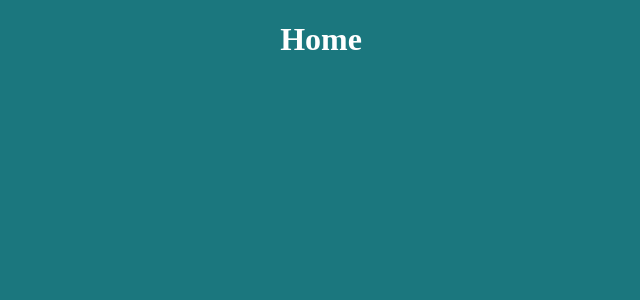
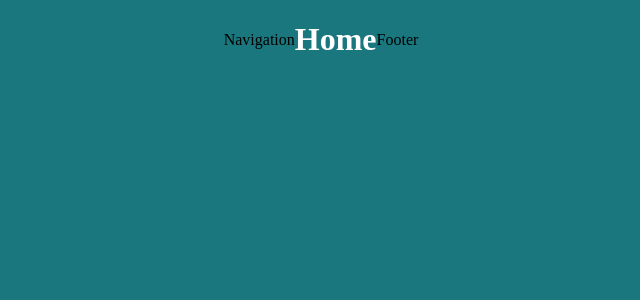
Before and after one commit to syamjithas/base-template, a React (Create React App) app: page / in a window 1280 px wide. Shown: the top 300 px of the page, without its empty margins (319-959 px from the left). Built offline with nearby package versions, Linux system fonts and the light colour scheme.

Commit message:
docker setup

```diff
--- /dev/null
+++ b/src/components/footer/Footer.tsx
@@ -0,0 +1,7 @@
+
+
+export const Footer = () => {
+    return (
+        <div>Footer</div>
+    )
+}
--- a/src/components/index.ts
+++ b/src/components/index.ts
@@ -1 +1,3 @@
 export { FullscreenLoader } from './fs-loader/FullscreenLoader'
+export { Footer } from './footer/Footer'
+export { Navigation } from './navigation/Navigation'
--- /dev/null
+++ b/src/components/navigation/Navigation.tsx
@@ -0,0 +1,6 @@
+
+export const Navigation = () => {
+    return (
+        <div>Navigation</div>
+    )
+}
--- a/src/views/home/Home.tsx
+++ b/src/views/home/Home.tsx
@@ -1,6 +1,12 @@
+import { Navigation, Footer } from '../../components/'
 
 export const Home = () => {
     return (
-        <h1>Home</h1>
+        <>
+            <Navigation />
+            <h1>Home</h1>
+            <Footer />
+        </>
+
     )
 }
```
Also changed, not shown: 2 other files (tests, documents, lock files or other folders).
